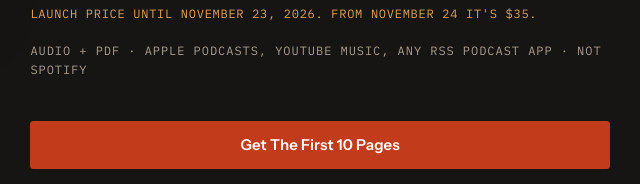
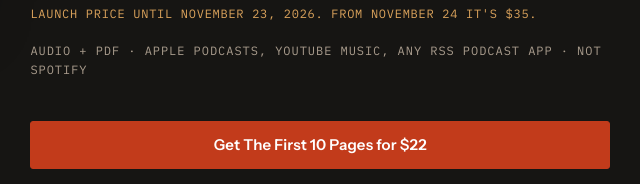
Before and after one commit to tomasblazodomio/tomasblazo-site, a plain HTML site: page index.html in a window 1280 px wide. Shown: the part 5620-5804 px from the top of the page, 541-1181 px from the left. Drawn offline with Linux system fonts and the light colour scheme.

Commit message:
Update index.html

```diff
--- a/index.html
+++ b/index.html
@@ -687,7 +687,7 @@ p { margin: 0; }
           <p class="f10-launch" data-f10-launch>Launch price until November 23, 2026. From November 24 it's $35.</p>
           <p class="eb-meta">Audio + PDF · Apple Podcasts, YouTube Music, any RSS podcast app · not Spotify</p>
           <div class="cta">
-            <a class="btn btn-rust" href="https://app.helloaudio.fm/feed/3333ff14-37b6-46b8-9878-f830458cf22e/signup">Get The First 10 Pages</a>
+            <a class="btn btn-rust" href="https://app.helloaudio.fm/feed/3333ff14-37b6-46b8-9878-f830458cf22e/signup">Get The First 10 Pages for $22</a>
           </div>
           <p class="eb-free">For fiction and nonfiction. I'm not promising you a deal or a bestseller. Nobody honest can. I'm promising your first 10 pages will be better, and you'll know exactly why. After you pay you get an email with a personal link. Trouble playing it? Write to <a href="mailto:tomas@tomasblazo.com">tomas@tomasblazo.com</a> and I send you the mp3 files.</p>
         </div>
```
